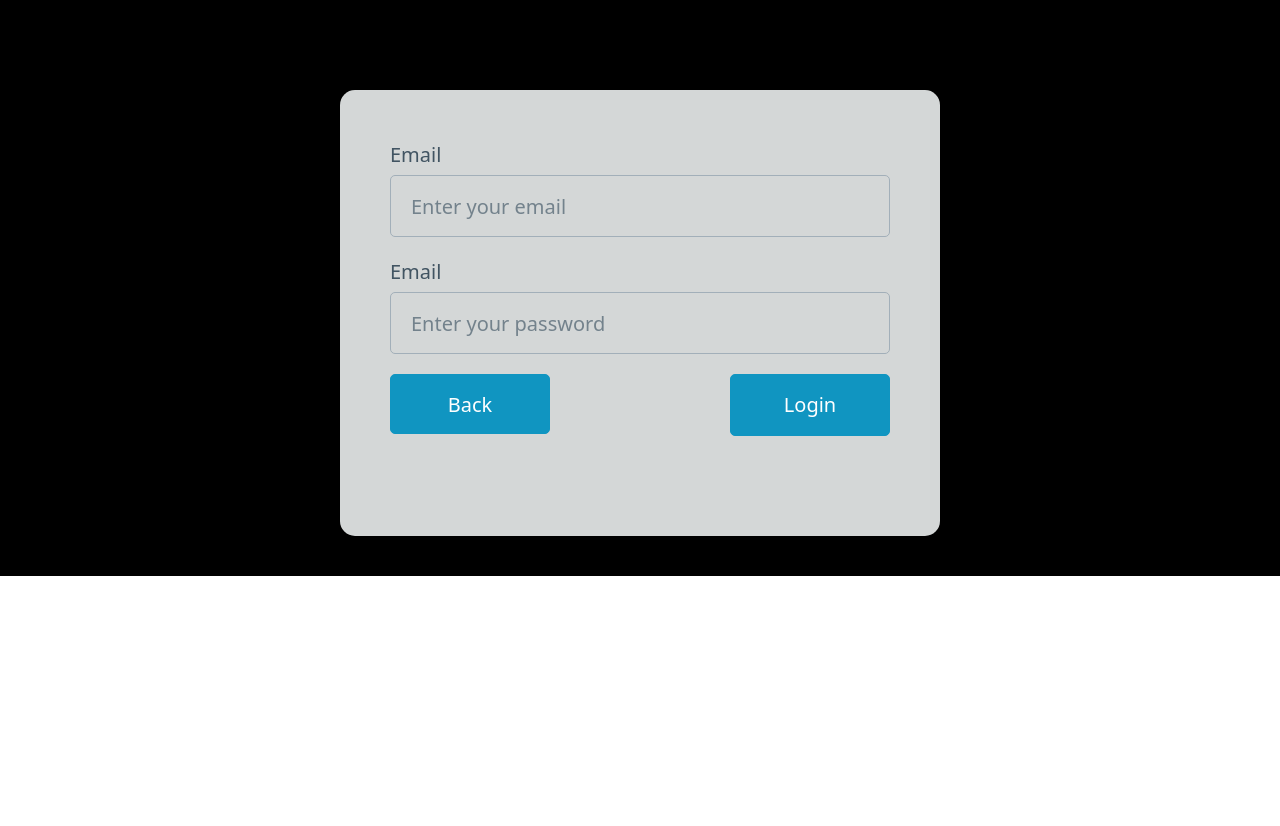
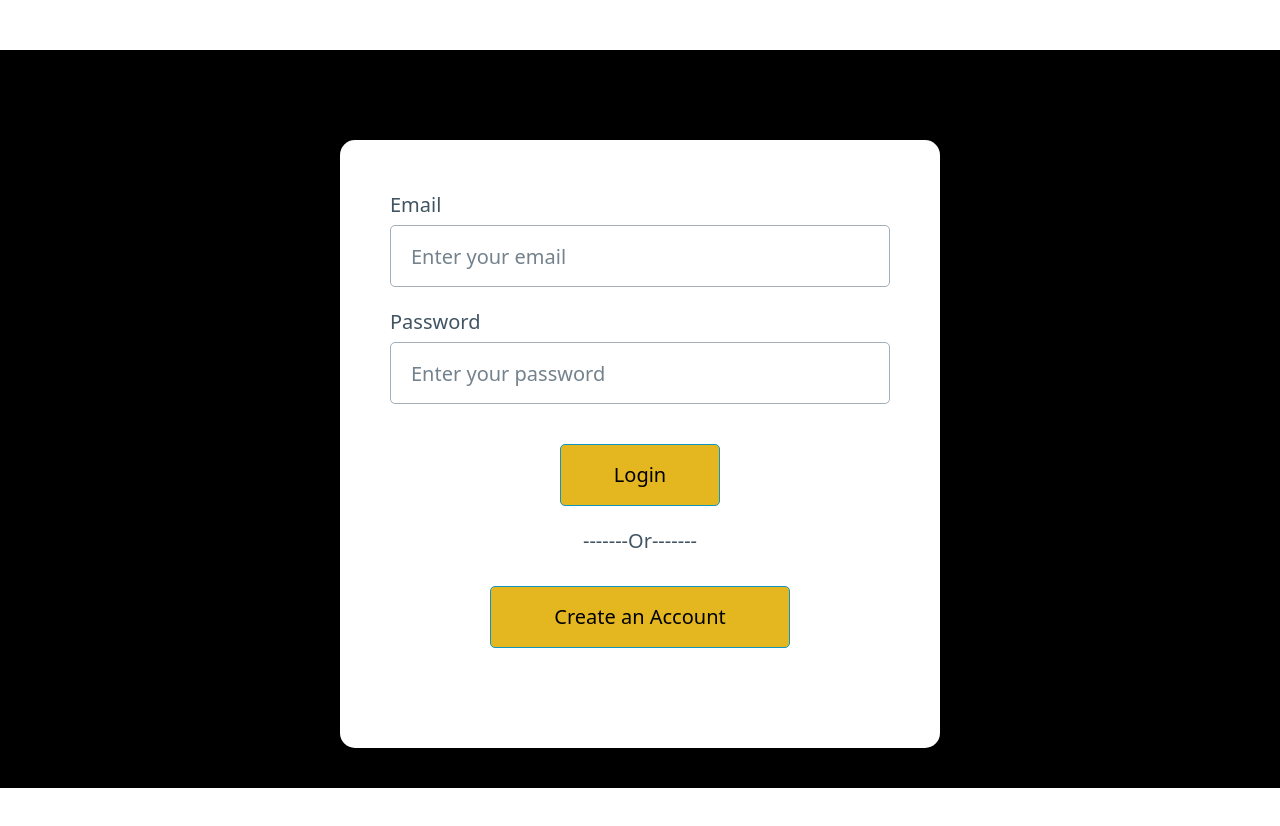
Before and after one commit to priyavarshini-mediwave/movie-api-frontend, a React (Vite) app in the folder app/: page /login in a window 1280 px wide. Shown: the top 826 px of the page. Before the commit the page ends 800 px from the top, so only its background shows below. Built offline with nearby package versions, Linux system fonts and the light colour scheme.

Commit message:
overall rating

```diff
--- a/app/src/App.css
+++ b/app/src/App.css
@@ -41,6 +41,7 @@
   color: #888;
 } */
 #root {
+  margin: 50px;
   background-color: black;
   padding: 40px;
 }
@@ -80,7 +81,7 @@ body {
   max-width: 1500px;
   padding: 50px;
   border-radius: 15px;
-  background-color: aliceblue;
+  background-color: #ffffff;
 }
 .User-form-input-Edit-buttons {
   display: flex;
@@ -105,11 +106,27 @@ body {
   max-width: 600px;
   margin-top: 50px;
   padding: 50px;
-  background-color: rgb(212, 215, 215);
+  /* background-color: rgb(212, 215, 215); */
+  background-color: #ffffff;
   border-radius: 15px;
 }
+.LoginBtns {
+  padding: 20px;
+  display: flex;
+  flex-direction: column;
+  align-items: center;
+}
 .LoginBtn {
+  background-color: #e4b721;
   width: 160px;
+  color: black;
+}
+
+.LoginFormSignUpBtn {
+  background-color: #e4b721;
+  width: 300px;
+  color: black;
+  text-align: center;
 }
 .moviecards {
   margin: 20px;
@@ -128,8 +145,6 @@ body {
   color: red;
 }
 
-.icon a {
-}
 .infoBtn {
   width: 50px;
   height: 50px;
--- a/app/src/App.tsx
+++ b/app/src/App.tsx
@@ -8,6 +8,7 @@ const AddUserForm = lazy(() => import("./pages/AddUserForm"));
 const NotFoundPage = lazy(() => import("./pages/NotFoundPage"));
 const LoginForm = lazy(() => import("./pages/LoginForm"));
 import UserInfo from "./pages/UserInfo";
+import ProtectedRoute from "./services/ProtectedRoute";
 function Loading() {
   return <p>Loading ...</p>;
 }
@@ -37,7 +38,15 @@ function App() {
       <Suspense fallback={<Loading />}>
         <BrowserRouter>
           <Routes>
-            <Route path="/" element={<Home />}></Route>
+            {/* <Route path="/" element={<Home />}></Route> */}
+            <Route
+              path="/"
+              element={
+                <ProtectedRoute>
+                  <Home />
+                </ProtectedRoute>
+              }
+            />
             <Route path="/SignUp" element={<AddUserForm />}></Route>
             <Route path="/login" element={<LoginForm />}></Route>
             <Route
--- a/app/src/Interfaces/interfaces.ts
+++ b/app/src/Interfaces/interfaces.ts
@@ -50,7 +50,7 @@ interface IMovietoshow {
   movie_name: string;
   movie_desc: string;
   release_year: number | undefined;
-  overall_rating: number;
+  rating: number;
 }
 export type {
   ILayout,
--- a/app/src/components/MovieCard.tsx
+++ b/app/src/components/MovieCard.tsx
@@ -5,15 +5,23 @@ interface IMovieCard {
 }
 
 const MovieCard: React.FC<IMovieCard> = ({ movie }) => {
-  let rating = movie.overall_rating;
-
+  console.log("movie", movie);
+  let overall_rating = movie.rating;
+  let overall_rating_new = overall_rating.toFixed(2);
+  console.log(overall_rating_new);
+  console.log(
+    "overall_rating_new",
+    typeof overall_rating_new,
+    "overall_rating",
+    typeof overall_rating
+  );
   return (
     <>
       <h3>{movie.movie_name}</h3>
       <p className="movie_desc"> {movie.movie_desc}</p>
       <p className="release_year">Released In: {movie.release_year}</p>
       <p className="rating">
-        Rating:<span>{rating}</span>
+        Rating:<span>{overall_rating_new}</span>
       </p>
     </>
   );
--- a/app/src/components/UserForm.tsx
+++ b/app/src/components/UserForm.tsx
@@ -111,8 +111,12 @@ const UserForm: React.FC<IUserForm> = ({
         ) : (
           <>
             <div className="User-form-input-AddFormbuttons">
-              <Link to="/" role="button" className="User-form-btn cancelBtn">
-                Back
+              <Link
+                to="/login"
+                role="button"
+                className="User-form-btn cancelBtn"
+              >
+                Login
               </Link>
               <button type="submit" className="User-form-btn AddUserBtn">
                 Add
--- a/app/src/pages/Home.tsx
+++ b/app/src/pages/Home.tsx
@@ -44,6 +44,7 @@ const Home = () => {
 
         setMovies(getMoviesResponse.data);
       } catch (error) {
+        console.log(error);
         if (error instanceof Error) {
           console.log(error.message);
           setShowModalMsg({
@@ -119,9 +120,9 @@ const Home = () => {
               </div>
             </div>
             <div></div>
-            <div className="HomeBtnLogin">
+            {/* <div className="HomeBtnLogin">
               <Link to="/login">Login</Link>
-            </div>
+            </div> */}
             <div>
               <button className="infoBtn" onClick={() => handleUserModal()}>
                 Info
@@ -136,9 +137,9 @@ const Home = () => {
             ))}
           </div>
           <div className="signInfooter">
-            <Link to="/SignUp">SignIn Here</Link>
+            <Link to="/login"> Login</Link>
             <span></span>
-            <p>Create a Account ?</p>
+            <p>Token Expired?</p>
           </div>
         </article>
         {/* )} */}
--- a/app/src/pages/LoginForm.tsx
+++ b/app/src/pages/LoginForm.tsx
@@ -75,7 +75,7 @@ const LoginForm: React.FC = () => {
             placeholder="Enter your email"
             onChange={(e) => handleInputChange(e)}
           ></input>
-          <label htmlFor="user_password">Email</label>
+          <label htmlFor="user_password">Password</label>
           <input
             type="password"
             name="user_password"
@@ -84,12 +84,18 @@ const LoginForm: React.FC = () => {
             onChange={(e) => handleInputChange(e)}
           ></input>
           <div className="User-form-input-AddFormbuttons">
-            <Link to="/" role="button" className="User-form-btn cancelBtn">
+            {/* <Link to="/" role="button" className="User-form-btn cancelBtn">
               Back
-            </Link>
-            <button type="submit" className="User-form-btn LoginBtn">
+            </Link> */}
+          </div>
+          <div className="LoginBtns">
+            <button type="submit" className="LoginBtn">
               Login
             </button>
+            <p>-------Or-------</p>
+            <Link to="/SignUp" role="button" className="LoginFormSignUpBtn">
+              Create an Account
+            </Link>
           </div>
           {showModal && (
             <Modal errorMsg={showModalMsg} closeModal={toggleModal} />
--- /dev/null
+++ b/app/src/services/ProtectedRoute.ts
@@ -0,0 +1,22 @@
+import React from "react";
+import { Navigate } from "react-router-dom";
+// import { useNavigate } from "react-router-dom";
+// const navigate = useNavigate();
+interface IProtectedRoute {
+  children: React.ReactNode;
+  //children: JSX.Element | JSX.Element[]
+}
+
+const ProtectedRoute: React.FC<IProtectedRoute> = ({ children }) => {
+  // const user = useSelector((state) => state.user);
+  // let location = useLocation();
+  let user_token = localStorage.getItem("token");
+  console.log(user_token);
+  return user_token ? children : Navigate({ to: "/login" });
+  // if (!user_token) {
+  //   return <Navigate>
+  // }
+  // return children;
+};
+
+export default ProtectedRoute;
--- a/app/src/services/api.ts
+++ b/app/src/services/api.ts
@@ -39,5 +39,5 @@ export const viewUserInfo = () => {
 };
 //Movie Routes
 export const getMovies = () => {
-  return axiosInstance.get("/movies/list");
+  return axiosInstancewithheader.get("/movies/list");
 };
```
Also changed, not shown: app/package.json (+9 -2 lines), 2 other files (tests, documents, lock files or other folders).
